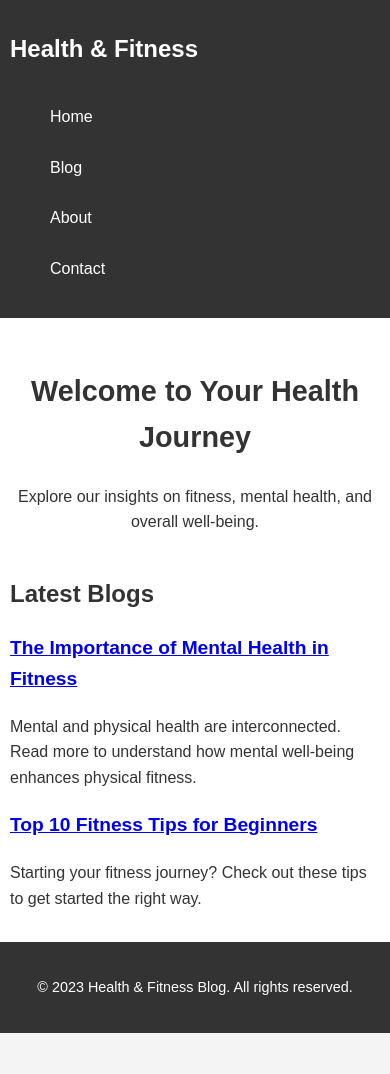
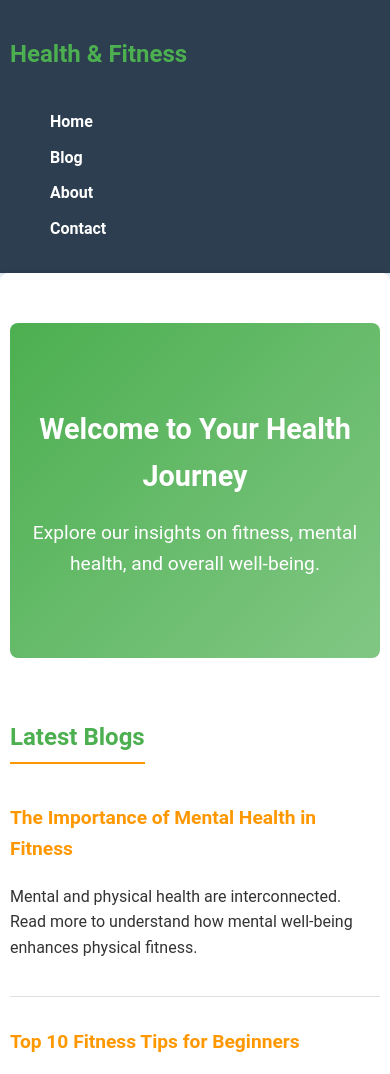
Before and after one commit to JOURNAL11/myjournal, a plain HTML site: page index.html in a window 390 px wide. Shown: the top 1074 px of the page. Before the commit the page ends 1033 px from the top, so only its background shows below. Drawn offline with Linux system fonts and the light colour scheme.

Commit message:
Update styles.css

```diff
--- a/styles.css
+++ b/styles.css
@@ -1,17 +1,18 @@
 /* General styles */
 body {
-    font-family: Arial, sans-serif;
+    font-family: 'Roboto', sans-serif;
     line-height: 1.6;
     margin: 0;
     padding: 0;
-    background-color: #f4f4f4;
-    color: #333;
+    background-color: #f0f8ff; /* Alice Blue */
+    color: #333333; /* Dark Gray */
 }
 
 header {
-    background-color: #333;
-    color: #fff;
-    padding: 10px 0;
+    background-color: #2C3E50; /* Dark Blue */
+    color: #ffffff;
+    padding: 15px 0;
+    box-shadow: 0 2px 4px rgba(0, 0, 0, 0.1);
 }
 
 header nav {
@@ -23,81 +24,185 @@ header nav {
 }
 
 header h1 {
-    font-size: 1.8rem;
+    font-size: 2rem;
+    color: #4CAF50; /* Primary Green */
 }
 
 header ul {
     list-style: none;
     display: flex;
-    gap: 15px;
+    gap: 20px;
     flex-wrap: wrap;
 }
 
 header ul li {
-    margin-left: 10px;
+    margin-left: 0;
 }
 
 header ul li a {
-    color: #fff;
+    color: #ffffff;
     text-decoration: none;
+    font-weight: bold;
+    transition: color 0.3s ease;
+}
+
+header ul li a:hover {
+    color: #FF9800; /* Secondary Orange */
 }
 
 main {
     padding: 20px;
     max-width: 900px;
     margin: auto;
-    background-color: #fff;
-    box-shadow: 0 2px 5px rgba(0, 0, 0, 0.1);
+    background-color: #ffffff;
+    box-shadow: 0 2px 8px rgba(0, 0, 0, 0.1);
+    border-radius: 8px;
 }
 
 .hero {
     text-align: center;
     margin: 40px 0;
+    background: linear-gradient(135deg, #4CAF50, #81C784);
+    color: #ffffff;
+    padding: 60px 20px;
+    border-radius: 8px;
 }
 
 .hero h2 {
     font-size: 2.5rem;
+    margin-bottom: 10px;
+}
+
+.hero p {
+    font-size: 1.2rem;
 }
 
 .latest-blogs {
     margin-top: 40px;
 }
 
-article {
+.latest-blogs h2 {
+    color: #4CAF50; /* Primary Green */
+    border-bottom: 2px solid #FF9800; /* Secondary Orange */
+    display: inline-block;
+    padding-bottom: 5px;
     margin-bottom: 20px;
 }
 
-img.post-image {
+article {
+    margin-bottom: 30px;
+    padding-bottom: 20px;
+    border-bottom: 1px solid #e0e0e0;
+}
+
+article h3 {
+    color: #FF9800; /* Secondary Orange */
+    transition: color 0.3s ease;
+}
+
+article h3 a {
+    text-decoration: none;
+    color: inherit;
+}
+
+article h3 a:hover {
+    color: #FF5722; /* Deep Orange */
+}
+
+.post-image {
+    max-width: 100%;
+    height: auto;
+    margin: 20px 0;
+    border-radius: 8px;
+    transition: transform 0.3s ease;
+}
+
+.post-image:hover {
+    transform: scale(1.02);
+}
+
+footer {
+    text-align: center;
+    padding: 15px 0;
+    background-color: #2C3E50; /* Dark Blue */
+    color: #ffffff;
+    margin-top: 40px;
+}
+
+footer p {
+    margin: 0;
+    font-size: 0.9rem;
+}
+
+/* Comments form */
+.comments {
+    margin-top: 40px;
+}
+
+.comments h3 {
+    color: #4CAF50; /* Primary Green */
+    border-bottom: 2px solid #FF9800; /* Secondary Orange */
+    display: inline-block;
+    padding-bottom: 5px;
+    margin-bottom: 20px;
+}
+
+#comment-form {
+    display: flex;
+    flex-direction: column;
+}
+
+#comment-form input,
+#comment-form textarea {
+    padding: 12px;
+    margin-bottom: 15px;
+    border-radius: 4px;
+    border: 1px solid #ccc;
+    transition: border-color 0.3s ease;
+    font-size: 1rem;
+}
+
+#comment-form input:focus,
+#comment-form textarea:focus {
+    border-color: #4CAF50; /* Primary Green */
+    outline: none;
+}
+
+#comment-form button {
+    padding: 12px;
+    background-color: #FF5722; /* Deep Orange */
+    color: #ffffff;
+    border: none;
+    border-radius: 4px;
+    cursor: pointer;
+    font-size: 1rem;
+    transition: background-color 0.3s ease;
+}
+
+#comment-form button:hover {
+    background-color: #E64A19; /* Darker Deep Orange */
+}
+
+video {
     max-width: 100%;
     height: auto;
     margin: 20px 0;
     border-radius: 8px;
 }
 
-footer {
-    text-align: center;
-    padding: 10px 0;
-    background-color: #333;
-    color: #fff;
+/* Buttons */
+button {
+    background-color: #4CAF50; /* Primary Green */
+    color: #ffffff;
+    border: none;
+    padding: 10px 20px;
+    border-radius: 4px;
+    cursor: pointer;
+    transition: background-color 0.3s ease;
 }
 
-/* Comments form */
-#comment-form {
-    display: flex;
-    flex-direction: column;
-}
-
-#comment-form input, #comment-form textarea {
-    padding: 10px;
-    margin-bottom: 10px;
-    border-radius: 4px;
-    border: 1px solid #ccc;
-}
-
-video {
-    max-width: 100%;
-    height: auto;
-    margin: 20px 0;
+button:hover {
+    background-color: #388E3C; /* Darker Green */
 }
 
 /* Responsiveness */
@@ -111,19 +216,19 @@ video {
         flex-direction: column;
         align-items: flex-start;
         width: 100%;
-    }
-
-    header ul li {
-        margin-left: 0;
-        margin-bottom: 10px;
+        gap: 10px;
     }
 
     .hero h2 {
         font-size: 2rem;
     }
 
-    .latest-blogs h3 {
-        font-size: 1.5rem;
+    .latest-blogs h2 {
+        font-size: 1.8rem;
+    }
+
+    article h3 {
+        font-size: 1.4rem;
     }
 
     footer {
@@ -149,7 +254,11 @@ video {
         font-size: 1.8rem;
     }
 
-    .latest-blogs h3 {
+    .latest-blogs h2 {
+        font-size: 1.5rem;
+    }
+
+    article h3 {
         font-size: 1.2rem;
     }
 
@@ -160,4 +269,8 @@ video {
     footer {
         font-size: 0.9rem;
     }
+
+    button {
+        width: 100%;
+    }
 }
```
